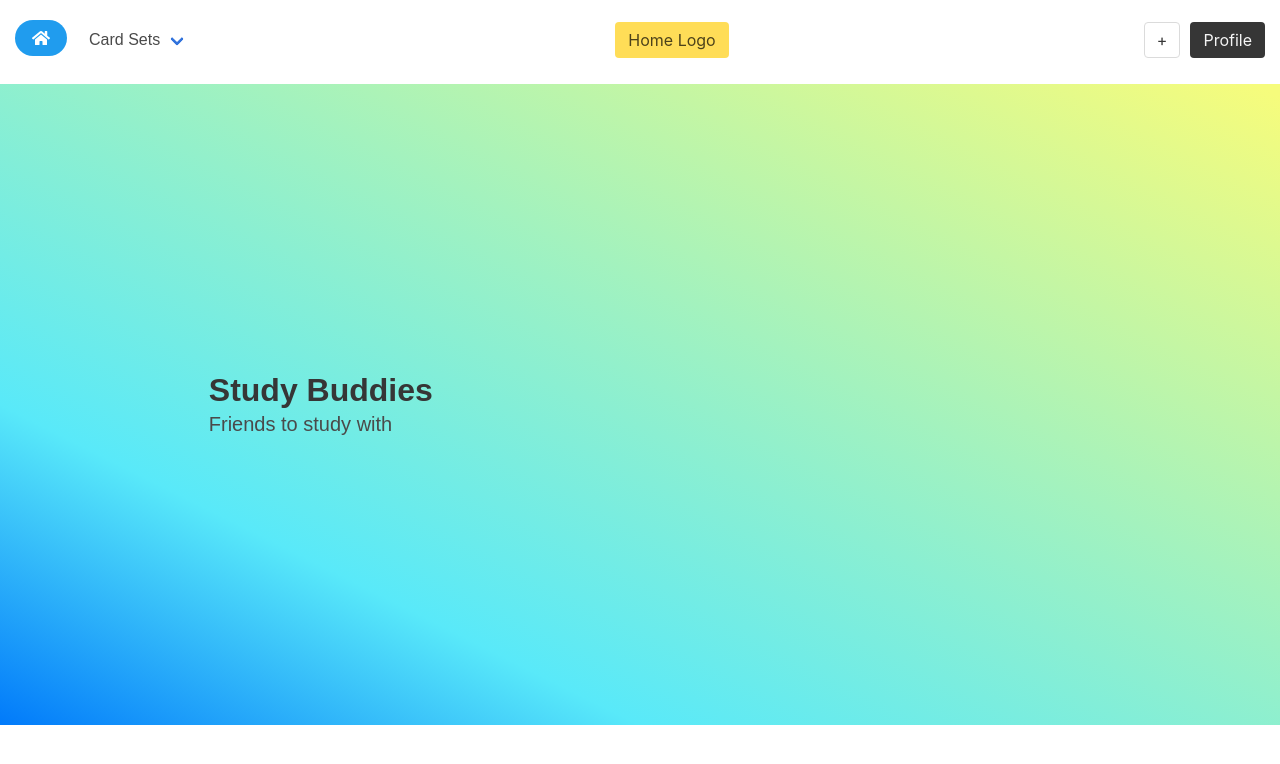
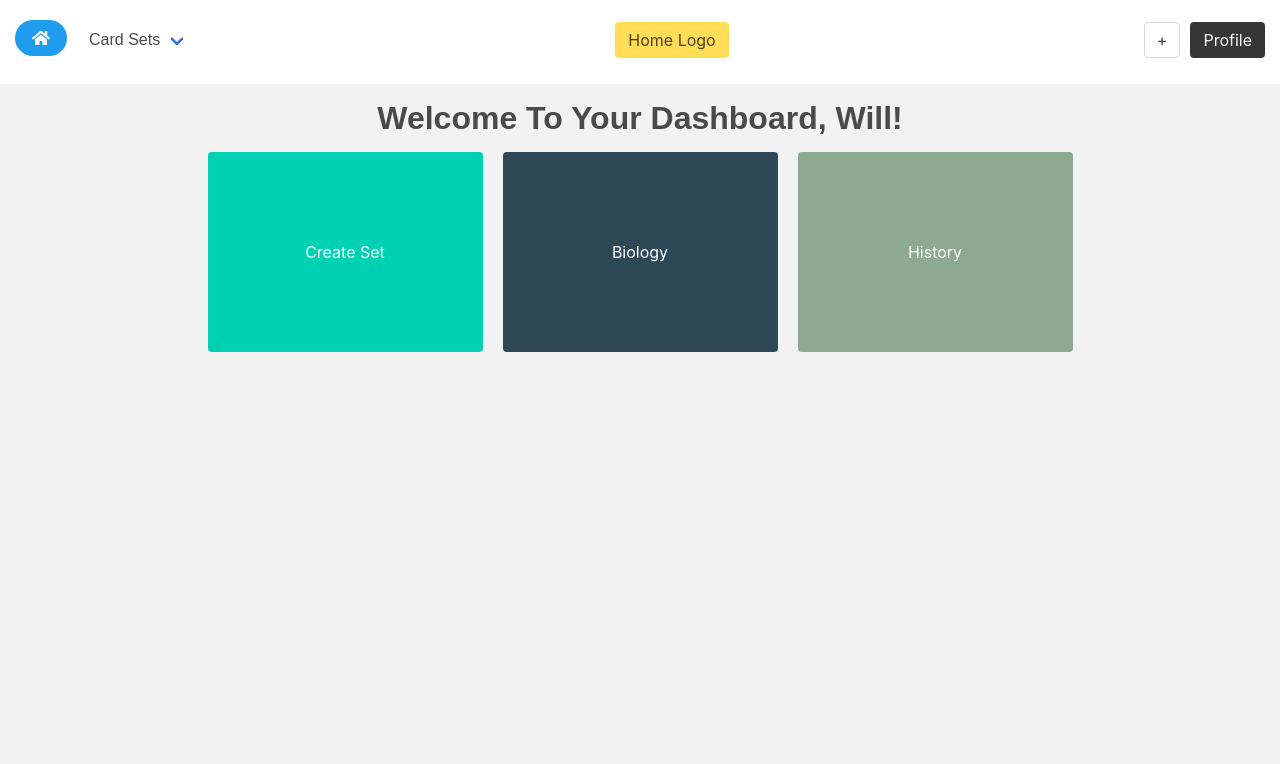
Before and after one commit to m1771vw/StudyBuddies, a React (Create React App) app: page / in a window 1280 px wide. Shown: the top 764 px of the page. Built offline with nearby package versions, Linux system fonts and the light colour scheme.

Commit message:
Added CSS background color to dashboard and random color generator Fixed User Header card links

```diff
--- a/src/App.css
+++ b/src/App.css
@@ -2,9 +2,12 @@
 .home-page-gradient {
   /* background-color: red; */
   background-image: linear-gradient(to bottom left,
+  rgb(245, 245, 177),
+  rgb(250, 229, 1));
+  /* background-image: linear-gradient(to bottom left,
    rgb(246, 252, 124) 1%,
    rgb(89, 233, 249) 75%,
-  rgb(1, 122, 250));
+  rgb(1, 122, 250)); */
 }
 .title-text {
   margin-left: 15%;
@@ -15,15 +18,25 @@
 }
 
 /* Main Page CSS  */
+#body-content {
+  background-color: rgb(242, 242, 242);
+  width: auto;
+  min-height: 100vh;
+  /* height: 1000px; */
+}
 .main-content {
-  border: 1px solid black;
+  /* border: 1px solid black; */
 }
 
 /* Dashboard CSS */
 
+
 #dashboard-text {
   font-size: 2em;
   font-weight: bold;
+  text-align: center;
+  padding-top: 10px;
+  margin-bottom: 10px;
 }
 .dashboard-button {
   width: 200px;
--- a/src/App.js
+++ b/src/App.js
@@ -20,7 +20,7 @@ import { HOMEPAGE, LOGIN_VIEW, SIGNUP_VIEW, PROFILE_VIEW, DASHBOARD, CREATE_VIEW
 
 class App extends Component {
   state = {
-    pageName: HOMEPAGE,
+    pageName: DASHBOARD,
     userList: Users,
     flashCardSets: FlashCards, // All the Cards
     selectedCardSet: [], // Selected card set of cards
@@ -158,17 +158,27 @@ class App extends Component {
     return (
       <div>
         {this.state.userLoggedIn
-        ? <UserHeader
-          changePageName={this.changePageName}
-          flashCardSets={this.state.flashCardSets}
-        />
-        : <HomePageHeader
-          changePageName={this.changePageName}
-        /> }
+        ?
+          <div>
+            <UserHeader
+            changePageName={this.changePageName}
+            flashCardSets={this.state.flashCardSets}
+            selectCardSet={this.selectCardSet}
+            />
+            <div id='body-content'>
+              <div className="container is-fluid main-content">
+              {this.setPage(this.state.pageName)}
+            </div>
+            </div>
+         </div>
+        : <div>
+          <HomePageHeader
+            changePageName={this.changePageName}/>
+            {this.setPage(this.state.pageName)}
+        </div>
+       }
 
-        {/* <div className="container is-fluid main-content"> */}
-          {this.setPage(this.state.pageName)}
-        {/* </div> */}
+
       </div>
     );
   }
--- a/src/components/Dashboard.js
+++ b/src/components/Dashboard.js
@@ -2,8 +2,11 @@ import React, { Component } from 'react';
 import { array, func } from 'prop-types';
 import { CREATE_VIEW } from '../constants'
 
-const RANDOM_COLORS = ['#55DDE0', '#33658A', '#2F4858', '#FAFAC6']
+const RANDOM_COLORS = ['#55DDE0', '#33658A', '#2F4858', '#FAFAC6', '#8DAA91', '#28112B']
 class Dashboard extends Component {
+    randomNumber = () => {
+        return Math.floor(Math.random() * RANDOM_COLORS.length)
+    }
     render() {
         return (
             <div>
@@ -16,7 +19,7 @@ class Dashboard extends Component {
                         {this.props.flashCardSets.map((cardsets, index) => {
                             return(
                                 <div key={cardsets+index} className=''>
-                                    <button onClick={() => {this.props.selectCardSet(index)}} style={{backgroundColor:'#55DDE0'}} className='button is-success dashboard-button flashcard-box'>{cardsets.setname}</button>
+                                    <button onClick={() => {this.props.selectCardSet(index)}} style={{backgroundColor: RANDOM_COLORS[this.randomNumber()]}} className='button is-success dashboard-button flashcard-box'>{cardsets.setname}</button>
                                 </div>
                         )})}
                     </div>
--- a/src/components/UserHeader.js
+++ b/src/components/UserHeader.js
@@ -6,21 +6,22 @@ class UserHeader extends Component {
         return (
             <nav className='level header-flex-content'>
                 <div className=''>
-
                     <div id="navbarExampleTransparentExample" className="navbar-menu">
                         <div className="navbar-start">
                         <button onClick={() => {this.props.changePageName(DASHBOARD)}} className='button is-rounded is-info header-button'>
                             <i class="fas fa-home"></i></button>
                             <div className="navbar-item has-dropdown is-hoverable">
-                            <a className="navbar-link is-rounded is-white header-button" href="/documentation/overview/start/">
+                            <a className="navbar-link is-rounded is-white header-button">
                                             Card Sets
+                            </a>
+                                <div className="navbar-dropdown is-boxed">
+                                <a onClick={() => {this.props.changePageName(CREATE_VIEW)}} className="navbar-item">
+                                            Create New
                                             </a>
-                                <div className="navbar-dropdown is-boxed">
+                                <hr class="dropdown-divider"/>
                                 {this.props.flashCardSets.map((cardsets, index) => {
                                     return (
-
-
-                                            <a key={cardsets+index} className="navbar-item" href="/documentation/overview/start/">
+                                            <a onClick={() => {this.props.selectCardSet(index)}} key={cardsets+index} className="navbar-item">
                                                 {cardsets.setname}
                                             </a>
                                     )
```
